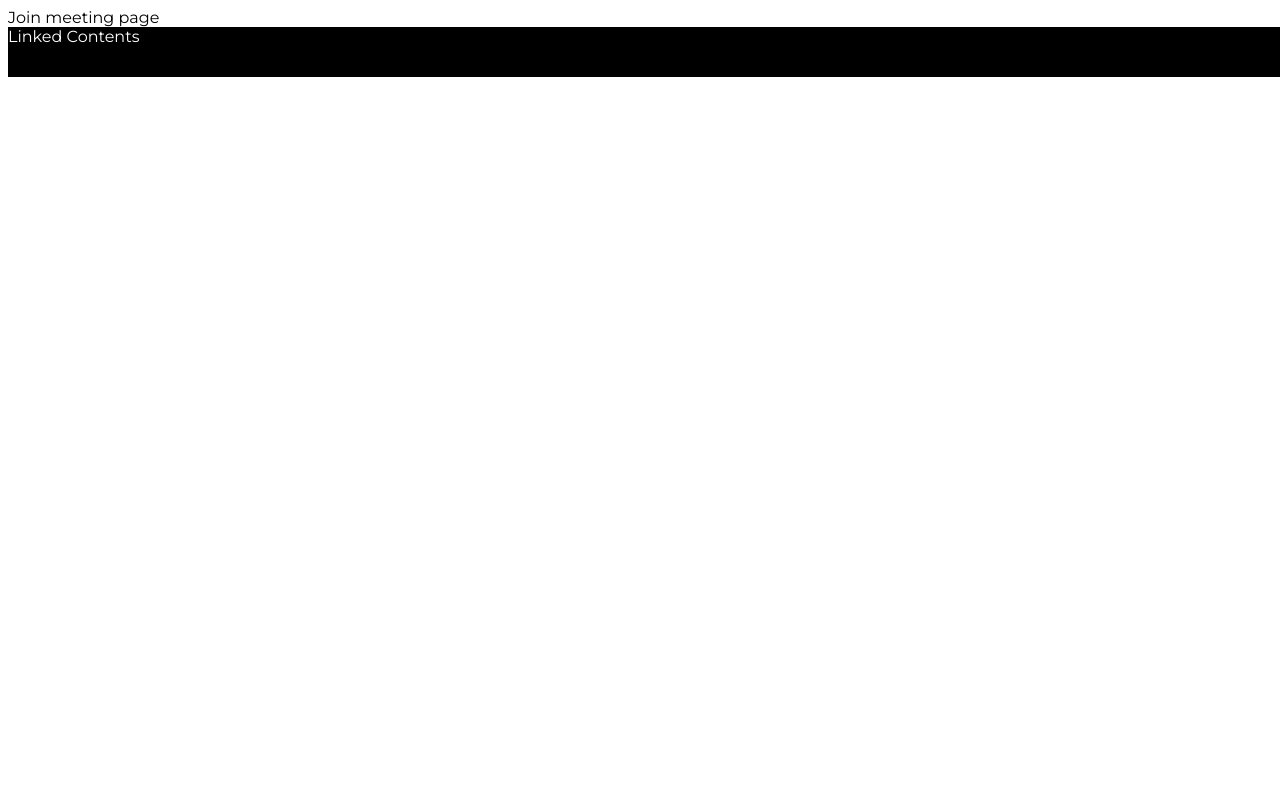
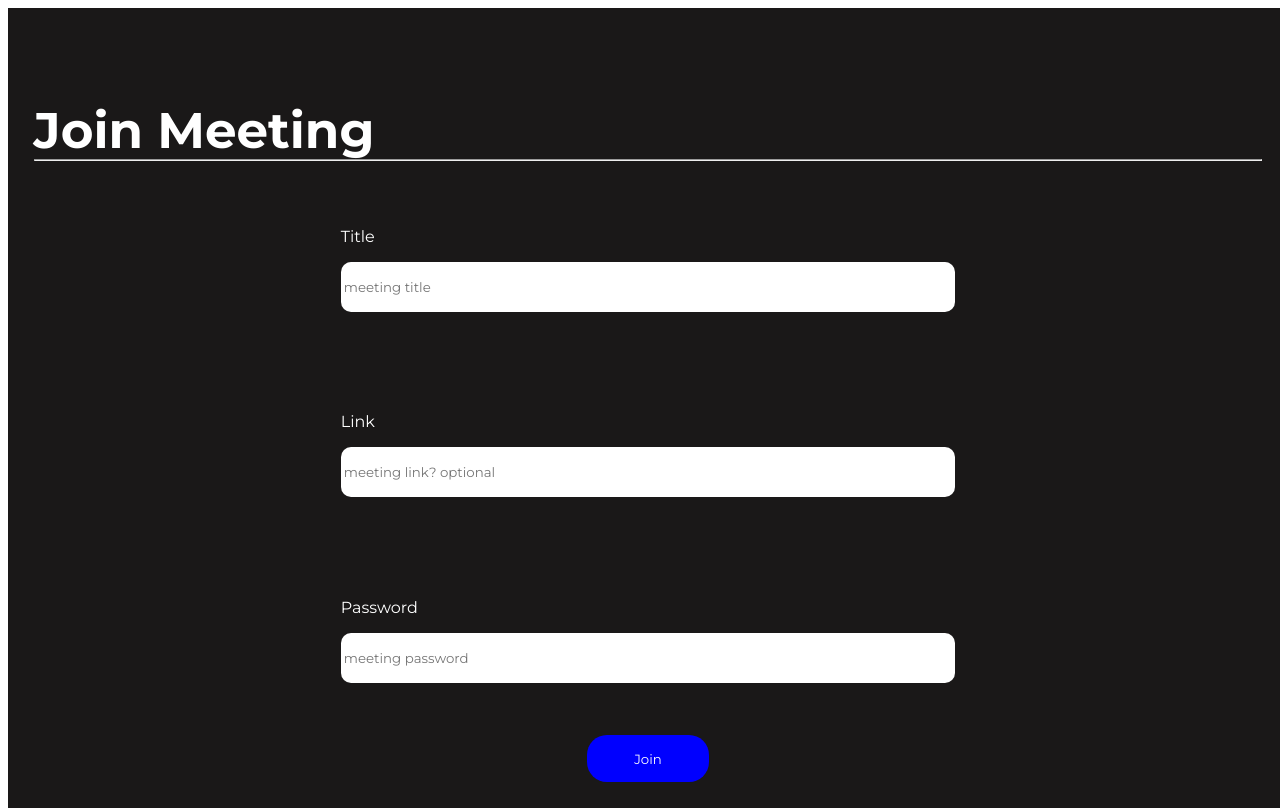
Before and after one commit to Zedtek-me/Convidex, a React app in the folder Frontend/: page /join-meeting in a window 1280 px wide. Built offline with nearby package versions, Linux system fonts and the light colour scheme; no server answers.

Commit message:
building the join meeting page

```diff
--- a/Frontend/src/components/homeComponents/CreateMeeting.jsx
+++ b/Frontend/src/components/homeComponents/CreateMeeting.jsx
@@ -12,7 +12,6 @@ const CreateMeeting = ()=>{
     redirect = useNavigate()
     useEffect(()=>{
         // redirect based on backend responses
-        console.log("backend response... ", backendResponse)
         if(backendResponse == "meeting successfully created!"){
             redirect("/dashboard")
         }
@@ -21,7 +20,8 @@ const CreateMeeting = ()=>{
             redirect("/meeting-room")
         }
         else if((backendResponse == "Not found")){
-            redirect("/")
+            // give some feedback with a tost notification here before redirecting
+            setTimeout(()=>redirect("/"), 2000)
         }
         else if(backendResponse == "failed to create meeting"){
             redirect("/create-meeting")
--- a/Frontend/src/components/homeComponents/JoinMeeting.jsx
+++ b/Frontend/src/components/homeComponents/JoinMeeting.jsx
@@ -5,7 +5,23 @@ const JoinMeeting = ()=>{
 
     return (
         <div className="join-meeting-form">
-            Join meeting page
+            <h4 id="join-text">Join Meeting</h4>
+            <hr id="divider" />
+            <form>
+                <label htmlFor="meeting-title">
+                    <p className="meeting-title" id="field-identifier">Title</p>
+                    <input type="text" placeholder="meeting title"/>
+                </label>
+                <label htmlFor="meeting-link">
+                    <p className="meeting-link" id="field-identifier">Link</p>
+                    <input type="text" placeholder="meeting link? optional"/>
+                </label>
+                <label htmlFor="meeting-password">
+                    <p className="meeting-pass" id="field-identifier">Password</p>
+                    <input type="password" placeholder="meeting password"/>
+                </label>
+                <button type="submit" className="enter-meeting">Join</button>
+            </form>
         </div>
     )
 }
--- a/Frontend/src/components/styles/Home.css
+++ b/Frontend/src/components/styles/Home.css
@@ -219,3 +219,73 @@ html, body, #root{
     background-color: blue;
     color: white;
 }
+
+/* join meeting styles starts here */
+
+.join-meeting-form{
+    display: flex;
+    flex-direction: column;
+    justify-content: flex-start;
+    align-items: center;
+    width: 100%;
+    background-color: rgb(26, 24, 24);
+    color: white;
+    height: 100vh;
+    padding: 2%;
+}
+
+#join-text{
+    align-self: flex-start;
+    font-size:50px;
+    margin-bottom: -10px;
+}
+
+#divider{
+    width: 100%;
+}
+
+.join-meeting-form form{
+    display: flex;
+    flex-direction: column;
+    justify-content: center;
+    align-items: center;
+    width: 100%;
+    /* border: solid 2px yellow; */
+    height: 100%;
+}
+
+.join-meeting-form form label{
+    display: flex;
+    flex-direction: column;
+    justify-content: center;
+    align-items:center;
+    width: 50%;
+    height:80%;
+    /* border: solid 1px blue; */
+}
+
+.join-meeting-form form label input{
+    width: 100%;
+    height: 50px;
+    border:none;
+    outline: none;
+    border-radius: 10px;
+    padding: 3px;
+}
+
+#field-identifier{
+    align-self: flex-start;
+}
+
+.enter-meeting{/*submit btn for join meeting credentials collection form*/
+    width: 10%;
+    height: 20%;
+    background-color: blue;
+    border-radius:20px;
+    color:white;
+    font-size:400;
+    margin-top: 10px;
+    cursor:pointer;
+    border: none;
+    outline: none;
+}
```
